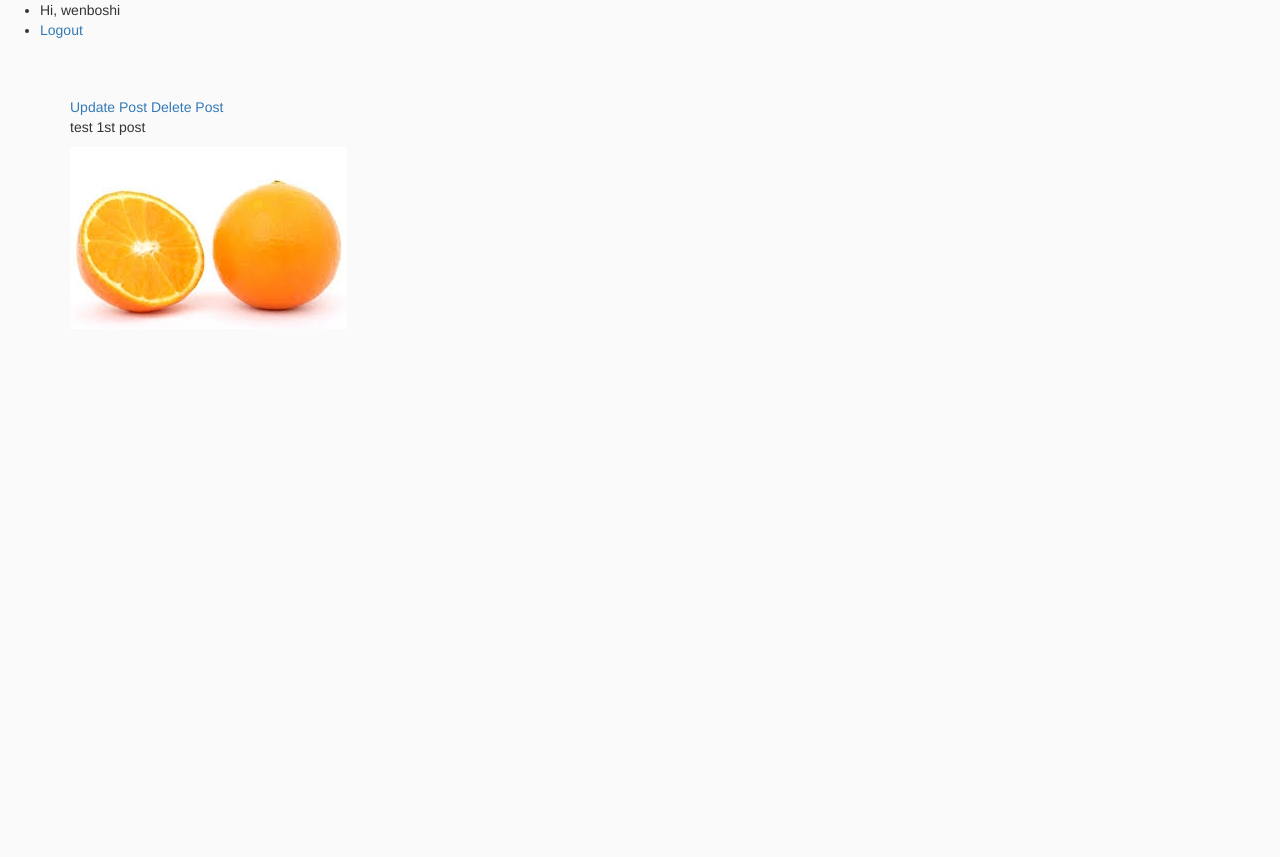
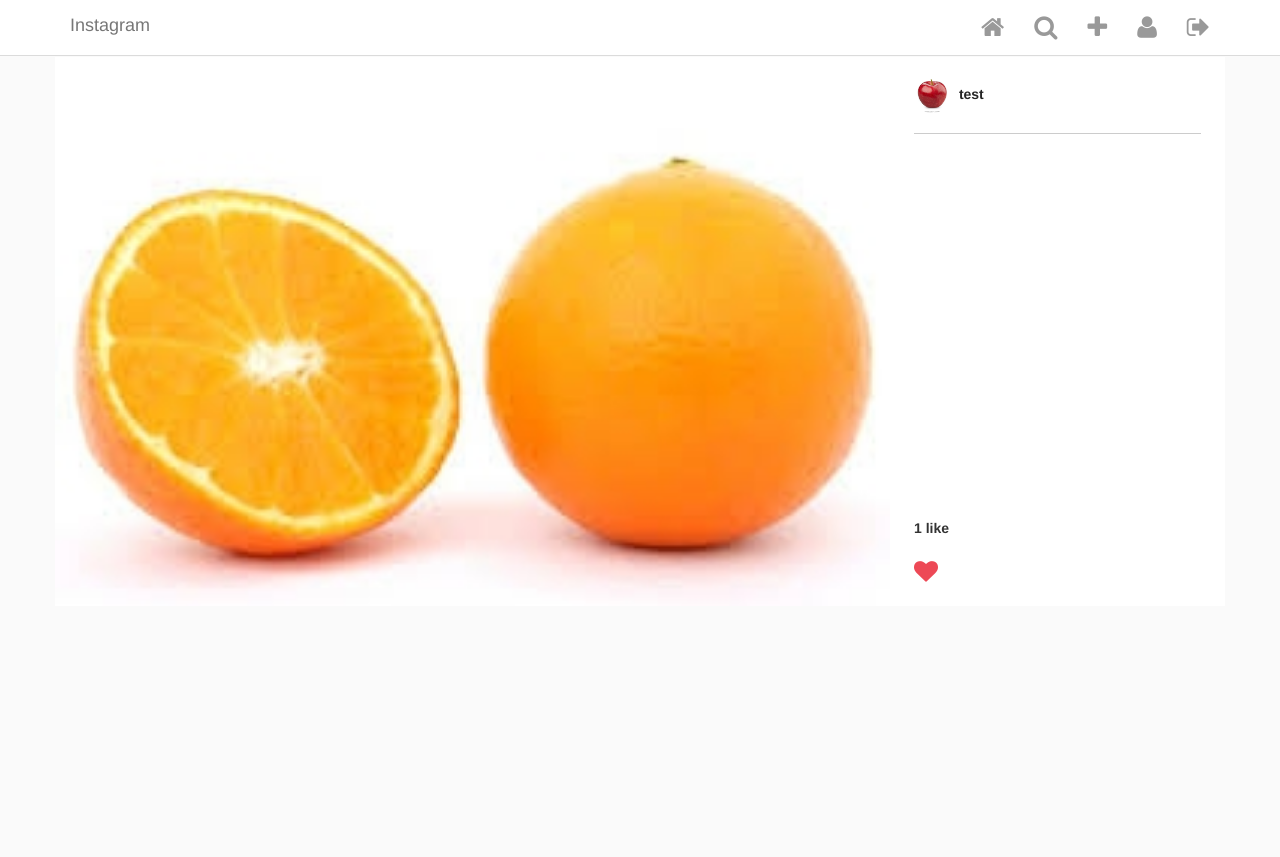
Before and after one commit to LittleNotch/Instagram, a Django app: page /insta/post/2/ in a window 1280 px wide. Before the commit the page ends 323 px from the top, so only its background shows below. Run offline with Django 3.2, Linux system fonts and the light colour scheme; a user stored in the database is signed in; data comes from the database, SQL or seed files in the repository; both versions use the stored data as it was after the commit; some libraries are stand-ins or nearby versions.

Commit message:
using Ajax to toggle heart Icon and update like count

```diff
--- /dev/null
+++ b/Insta/templatetags/custom_tags.py
@@ -0,0 +1,31 @@
+import re
+
+from django import template
+from django.urls import NoReverseMatch, reverse
+from Insta.models import Like
+
+
+register = template.Library()
+
+@register.simple_tag
+def is_following(current_user, background_user):
+    return background_user.get_followers().filter(creator=current_user).exists()
+
+@register.simple_tag
+def has_user_liked_post(post, user):
+    try:
+        like = Like.objects.get(post=post, user=user)
+        return "fa-heart"
+    except:
+        return "fa-heart-o"
+
+@register.simple_tag(takes_context=True)
+def active(context, pattern_or_urlname):
+    try:
+        pattern = reverse(pattern_or_urlname)
+    except NoReverseMatch:
+        pattern = pattern_or_urlname
+    path = context['request'].path
+    if re.search(pattern, path):
+        return 'active'
+    return ''
--- a/Insta/urls.py
+++ b/Insta/urls.py
@@ -17,7 +17,7 @@ from django.contrib import admin
 from django.urls import include, path
 
 from Insta.views import (HelloWorld, PostsView, PostDetailView, PostCreateView,
-                         PostUpdateView, PostDeleteView)
+                         PostUpdateView, PostDeleteView, addLike)
 
 urlpatterns = [
     path('', HelloWorld.as_view(), name='helloworld'),
@@ -26,4 +26,5 @@ urlpatterns = [
     path('post/new/', PostCreateView.as_view(), name="new_post"),
     path('post/update/<int:pk>/', PostUpdateView.as_view(), name='post_update'),
     path('post/delete/<int:pk>/', PostDeleteView.as_view(), name='post_delete'),
+    path('like', addLike, name='addLike'),
 ]
--- a/Insta/views.py
+++ b/Insta/views.py
@@ -1,7 +1,8 @@
+from annoying.decorators import ajax_request
 from django.views.generic import TemplateView, ListView, DetailView
 from django.views.generic.edit import CreateView, UpdateView, DeleteView
 from django.urls import reverse, reverse_lazy
-from Insta.models import Post
+from Insta.models import Post, Like
 
 from django.contrib.auth.mixins import LoginRequiredMixin
 from Insta.forms import CustomUserCreationForm
@@ -39,3 +40,21 @@ class SignUp(CreateView):
     form_class = CustomUserCreationForm
     template_name = 'signup.html'
     success_url = reverse_lazy("login")
+
+@ajax_request
+def addLike(request):
+    post_pk = request.POST.get('post_pk')
+    post = Post.objects.get(pk=post_pk)
+    try:
+        like = Like(post=post, user=request.user)
+        like.save()
+        result = 1
+    except Exception as e:
+        like = Like.objects.get(post=post, user=request.user)
+        like.delete()
+        result = 0
+
+    return {
+        'result': result,
+        'post_pk': post_pk
+    }
--- a/static/js/index.js
+++ b/static/js/index.js
@@ -15,7 +15,7 @@ function create_like(success_cb, error_cb) {
 
     $.ajax({
         type: "POST",
-        url: '/like',
+        url: '/insta/like',
         data: {
             post_pk: post_pk
         },
--- a/templates/header.html
+++ b/templates/header.html
@@ -1,18 +1,32 @@
-<ul>
+
+
+<div class="navbar navbar-default navbar-fixed-top" id="main-nav">
+    <div class="container desktop">
+        <div class="navbar-header">
+            <a href="{% url 'posts' %}" class="navbar-brand">Instagram</a>
+        </div>
+
+        <div id="navbar-main">
+            <ul class="nav navbar-nav navbar-right">
                 {% if request.user.is_authenticated %}
                     <li>
-           Hi, {{request.user.username}}
+                      <a href="{% url 'posts' %}">
+                        <i class="fa fa-home" aria-hidden="true"></i>
+                      </a>
+                    </li>
+                    <li><a href="{% url 'helloworld' %}"><i class="fa fa-search" aria-hidden="true"></i></a></li>
+                    <li><a href="{% url 'new_post' %}"><i class="fa fa-plus " aria-hidden="true"></i></a></li>
+                    <li><a href="{% url 'helloworld' %}"><i class="fa fa-user %}" aria-hidden="true"></i></a></li>
+                    <li><a href="{% url 'logout' %}"><i class="fa fa-sign-out %}" aria-hidden="true"></i></a></li>
+                {% else %}
+                    <li>
+                        <a href="{% url 'login' %}">login</a>
                     </li>
                     <li>
-        <a href="{% url 'logout' %}">Logout</a>
-       </li>
-    {% else %}
-        <li>
-            <a href="{% url 'login' %}">Login</a>
-        </li>
-        <li>
-            <a href="{% url 'signup' %}">Signup</a>
+                        <a href="{% url 'signup' %}">signup</a>
                     </li>
                 {% endif %}
-
             </ul>
+        </div>
+    </div>
+</div>
--- a/templates/post_detail.html
+++ b/templates/post_detail.html
@@ -1,13 +1,38 @@
-{% extends 'base.html' %}
+{% extends "base.html" %}
 
-{% block content%}
-<div>
-    <a href="{% url 'post_update' object.id %}">Update Post</a>
-    <a href="{% url 'post_delete' object.id %}">Delete Post</a>
+{% load custom_tags  %}
+
+{% block content %}
+
+<div class="row single-post">
+    <div class="single-post-card view-update {{ object.pk }}">
+        <div class="header">
+            <a href="{% url 'helloworld' %}">
+                {% if object.author.profile_pic %}
+                    <img class="picture-circle--medium" src="/{{object.author.profile_pic}}">
+                {% endif %}
+                {{ object.author.username }}
+            </a>
+        </div>
+        <div class="image__wrapper">
+            <img class="card__main-image" src="/{{object.image}}" width='1000', height='1000'>
+        </div>
+        <div class="comments-portion">
+            <div class="likes-timestamp-row">
+                <div class="likes">
+                    {% if object.get_like_count %}
+                        {{ object.get_like_count }} like{% if object.get_like_count > 1 %}s{% endif %}
+                    {% endif %}
+                </div>
+            </div>
+            <section class="input-row">
+                <i class="fa {% has_user_liked_post post user %} submit-like" aria-hidden="true"></i>
+                <div class="hidden-data {{ post.pk }}" style="display: none;">
+                    <span class="post-pk">{{ post.pk }}</span>
+                </div>
+            </section>
+        </div>
+    </div>
 </div>
-<p>
-    {{ object.title }}
-</p>
-<image src= "/{{ object.image }}">
 
 {% endblock content %}
```
Also changed, not shown: templates/index.html (+8 -0 lines), Insta/templatetags/__init__.py (added), db.sqlite3, 2 other files. Lines whose indentation alone changed are shown as unchanged.
